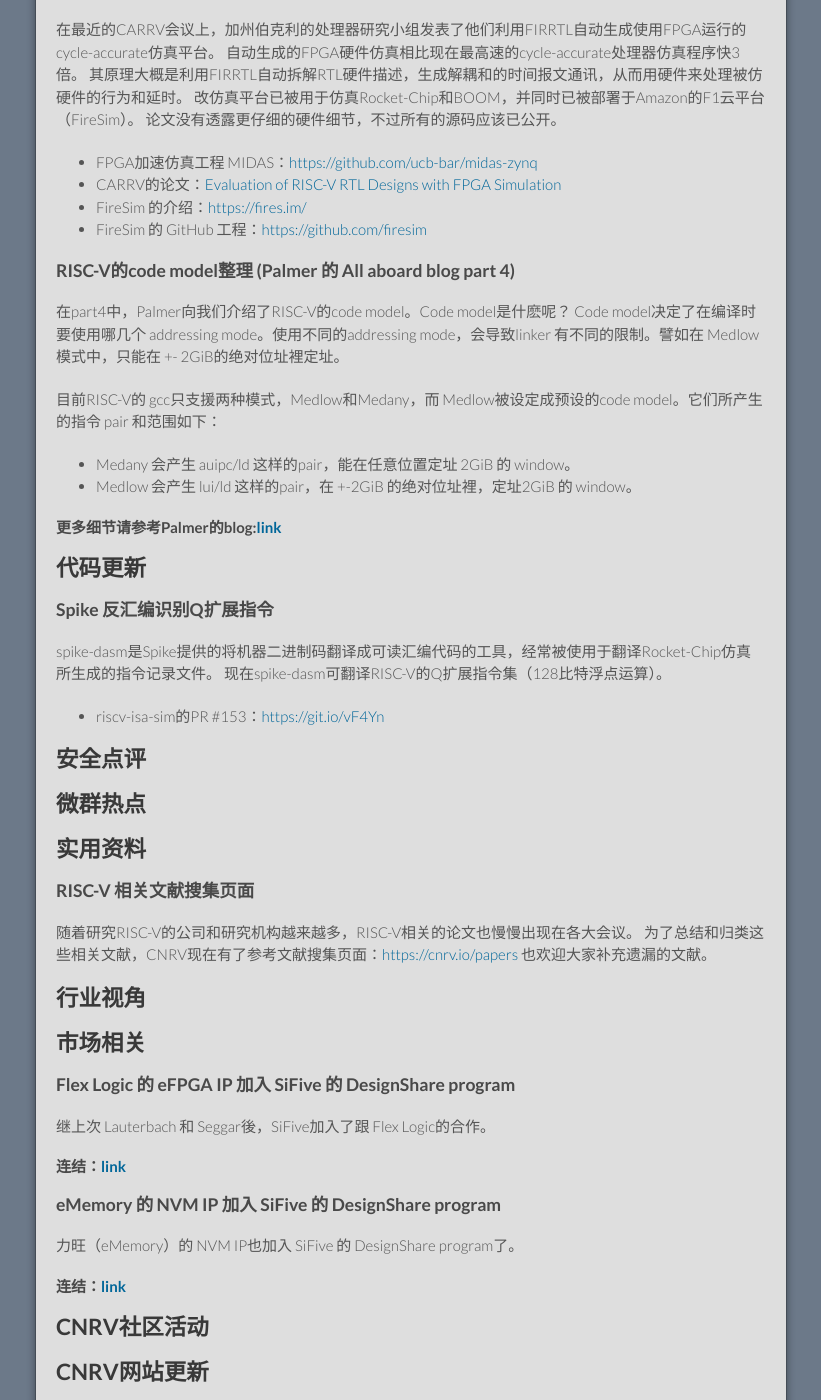
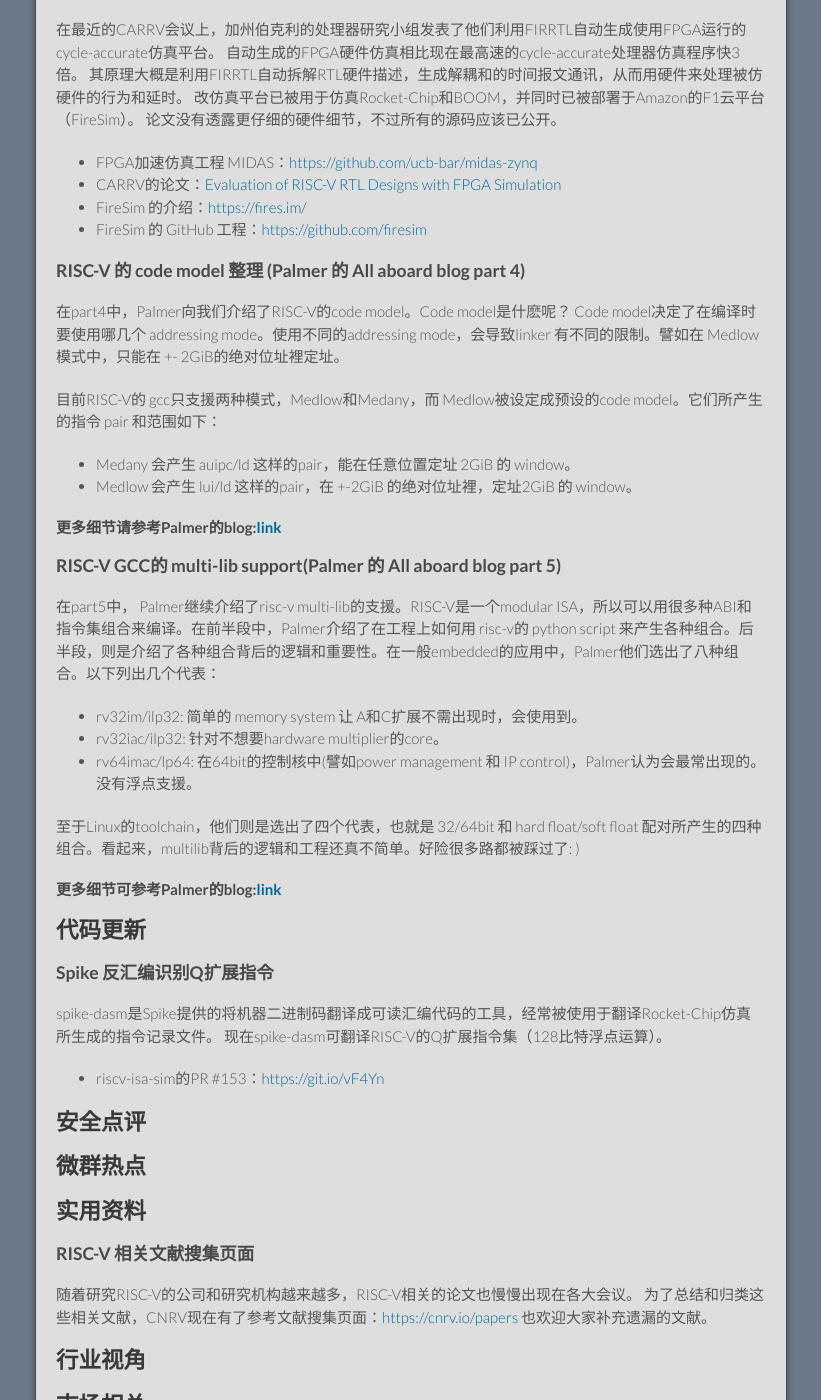
Before and after one commit to cnrv/home, a Jekyll site: the page built from bi-week-rpts/2017-11-09.md, in a window 1280 px wide and 1400 px high, scrolled down 1038 px. Shown: the whole window, without its empty margins (229-1050 px from the left). Built offline with Jekyll 4.4.1, drawn with Linux system fonts in a browser that asks for light colours; Markdown is read by kramdown in place of the engine named in the settings; comment, search, counter and statistics services are not loaded; our own code applies the rules of GitHub Pages for plain Markdown files.

Commit message:
加入part5的資料

```diff
--- a/bi-week-rpts/2017-11-09.md
+++ b/bi-week-rpts/2017-11-09.md
@@ -48,7 +48,7 @@
 - FireSim 的介绍：[https://fires.im/](https://fires.im/)
 - FireSim 的 GitHub 工程：[https://github.com/firesim](https://github.com/firesim)
 
-### RISC-V的code model整理 (Palmer 的 All aboard blog part 4)
+### RISC-V 的 code model 整理 (Palmer 的 All aboard blog part 4)
 在part4中，Palmer向我们介绍了RISC-V的code model。Code model是什麽呢？ Code model决定了在编译时要使用哪几个 addressing mode。使用不同的addressing mode，会导致linker 有不同的限制。譬如在 Medlow模式中，只能在 +- 2GiB的绝对位址裡定址。
 
 目前RISC-V的 gcc只支援两种模式，Medlow和Medany，而 Medlow被设定成预设的code model。它们所产生的指令 pair 和范围如下：
@@ -56,6 +56,18 @@
 - Medlow 会产生 lui/ld 这样的pair，在 +-2GiB 的绝对位址裡，定址2GiB 的 window。
 
 #### 更多细节请参考Palmer的blog:[link](https://www.sifive.com/blog/2017/09/11/all-aboard-part-4-risc-v-code-models/#what-does--mcmodelmedlow-mean)
+
+### RISC-V GCC的 multi-lib support(Palmer 的 All aboard blog part 5)
+在part5中， Palmer继续介绍了risc-v multi-lib的支援。RISC-V是一个modular ISA，所以可以用很多种ABI和指令集组合来编译。在前半段中，Palmer介绍了在工程上如何用 risc-v的 python script 来产生各种组合。后半段，则是介绍了各种组合背后的逻辑和重要性。在一般embedded的应用中，Palmer他们选出了八种组合。以下列出几个代表：
+- rv32im/ilp32: 简单的 memory system 让 A和C扩展不需出现时，会使用到。
+- rv32iac/ilp32: 针对不想要hardware multiplier的core。
+- rv64imac/lp64: 在64bit的控制核中(譬如power management 和 IP control)，Palmer认为会最常出现的。没有浮点支援。
+
+至于Linux的toolchain，他们则是选出了四个代表，也就是 32/64bit 和 hard float/soft float 配对所产生的四种组合。看起来，multilib背后的逻辑和工程还真不简单。好险很多路都被踩过了: )
+
+#### 更多细节可参考Palmer的blog:[link](https://www.sifive.com/blog/2017/09/18/all-aboard-part-5-risc-v-multilib/)
+
+
 
 
 
```
